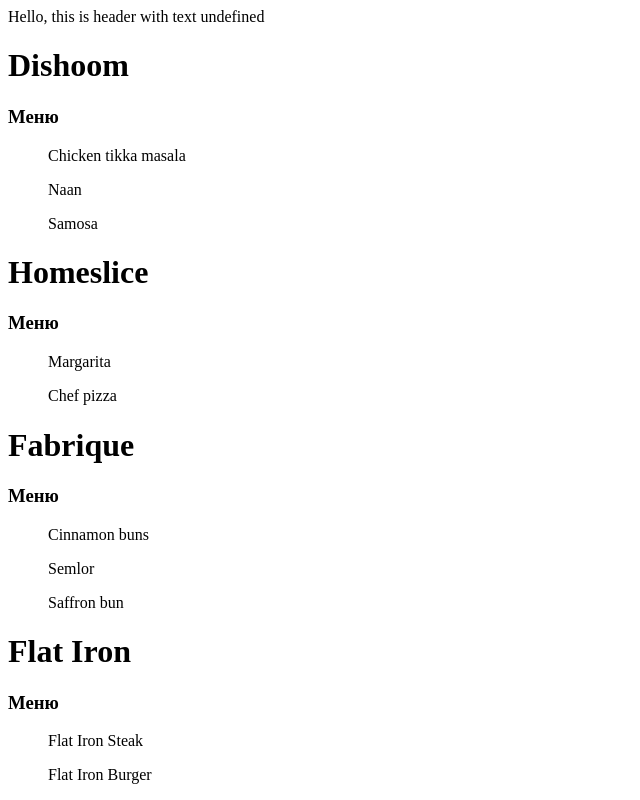
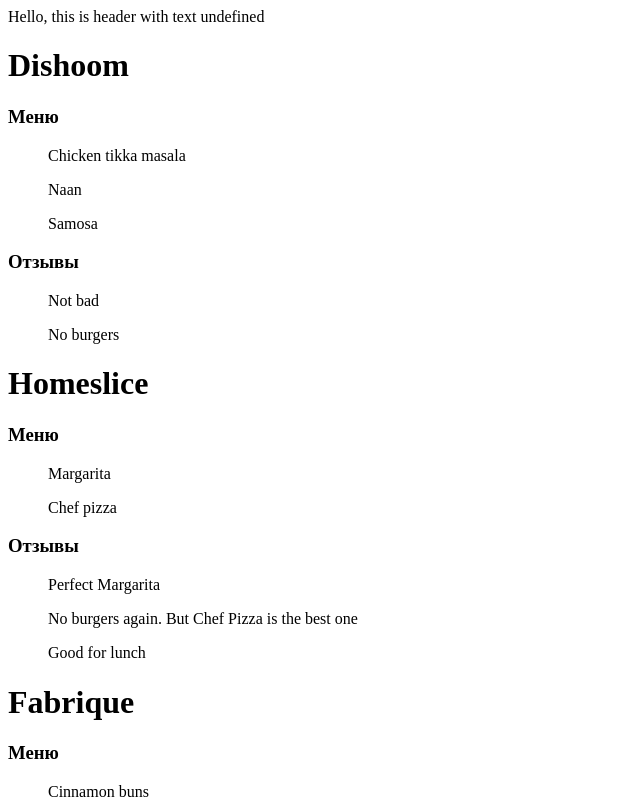
Before and after one commit to krparen/react-course-homeworks, a React (Vite) app: page / in a window 1280 px wide. Shown: the top 800 px of the page, without its empty margins (0-640 px from the left). Built offline with nearby package versions, Linux system fonts and the light colour scheme.

Commit message:
lecture-2-hw review entries

```diff
--- a/src/components/restaurant/component.jsx
+++ b/src/components/restaurant/component.jsx
@@ -1,4 +1,5 @@
-import {MenuEntry} from "./menu_entry/MenuEntry.jsx";
+import {MenuEntry} from "./menu_entry/component.jsx";
+import {Review} from "./review/component.jsx";
 
 export const Restaurant = ({restaurant}) => {
     return (
@@ -7,7 +8,13 @@ export const Restaurant = ({restaurant}) => {
             <h3>Меню</h3>
             <ul>
                 {restaurant.menu.map((menuItem) => (
-                    <MenuEntry menu={menuItem} />
+                    <MenuEntry menu={menuItem}/>
+                ))}
+            </ul>
+            <h3>Отзывы</h3>
+            <ul>
+                {restaurant.reviews.map((review) => (
+                    <Review review={review}/>
                 ))}
             </ul>
         </div>
--- /dev/null
+++ b/src/components/restaurant/review/component.jsx
@@ -0,0 +1,5 @@
+export const Review = ({review}) => {
+    return (
+        <p>{review.text}</p>
+    );
+};
```
Also changed, not shown: src/components/restaurant/menu_entry/component.jsx (renamed from src/components/restaurant/menu_entry/MenuEntry.jsx).
